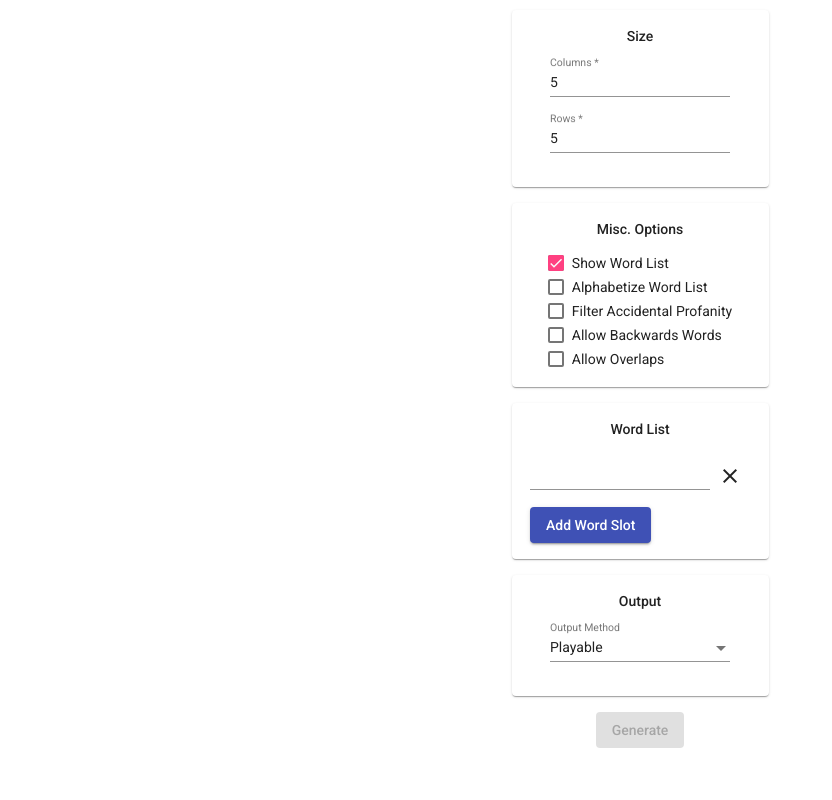
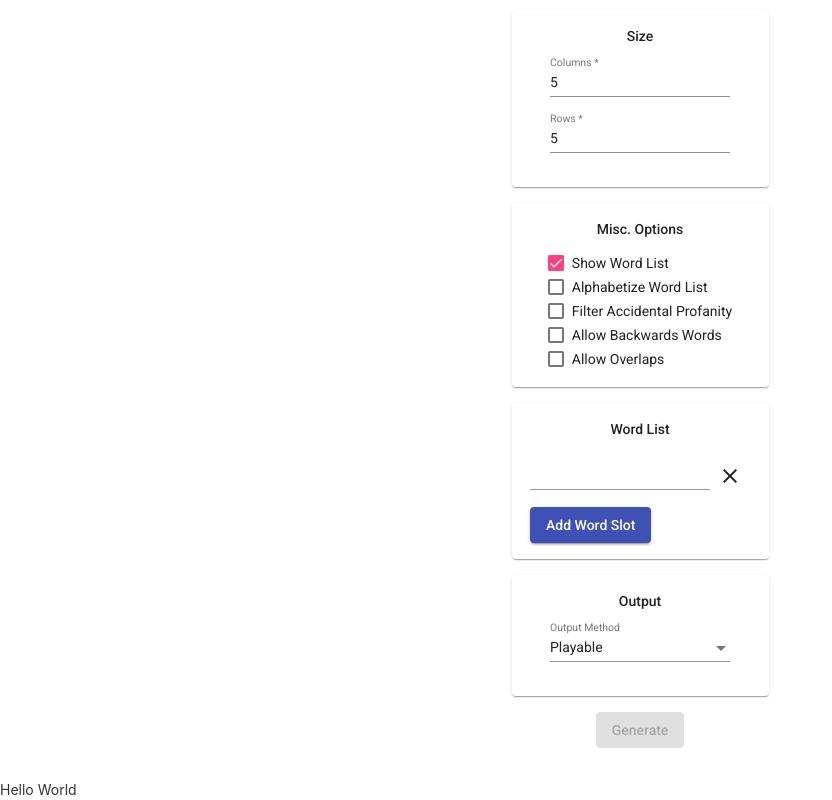
Before and after one commit to rrowe404/wordsearch, an Angular app: page / in a window 1280 px wide. Shown: the part 297-1097 px from the top of the page, without its empty margins (0-832 px from the left). Before the commit the page ends 1045 px from the top, so only its background shows below. Built offline with nearby package versions, Linux system fonts and the light colour scheme.

Commit message:
introduce React and create a dummy component to show that it works

```diff
--- a/package.json
+++ b/package.json
@@ -22,6 +22,10 @@
     "@angular/platform-browser": "~9.1.1",
     "@angular/platform-browser-dynamic": "~9.1.1",
     "@angular/router": "~9.1.1",
+    "@types/react": "^17.0.0",
+    "@types/react-dom": "^17.0.0",
+    "react": "^17.0.1",
+    "react-dom": "^17.0.1",
     "rxjs": "~6.5.4",
     "tslib": "^1.10.0",
     "zone.js": "~0.10.2"
@@ -33,7 +37,7 @@
     "@angular/language-service": "~9.1.1",
     "@types/jasmine": "~3.5.0",
     "@types/jasminewd2": "~2.0.3",
-    "@types/node": "^12.11.1",
+    "@types/node": "^12.19.8",
     "angular-cli-ghpages": "^0.6.2",
     "codelyzer": "^5.1.2",
     "jasmine-core": "~3.5.0",
--- /dev/null
+++ b/src/UI/Button/ReactButtonComponent.tsx
@@ -0,0 +1,11 @@
+import * as React from 'react';
+
+export class ButtonComponent extends React.Component {
+    constructor(props) {
+        super(props);
+    }
+
+    render() {
+        return ( <div>Hello World</div> );
+    }
+}
--- a/src/app/app.component.html
+++ b/src/app/app.component.html
@@ -12,3 +12,5 @@
 </div>
 
 <router-outlet></router-outlet>
+
+<div id="react_container"></div>
--- a/src/app/app.component.ts
+++ b/src/app/app.component.ts
@@ -1,10 +1,19 @@
-import { Component } from '@angular/core';
+import { Component, OnInit } from '@angular/core';
+import * as React from 'react';
+import * as ReactDOM from 'react-dom';
+import { ButtonComponent } from 'src/UI/Button/ReactButtonComponent';
 
 @Component({
   selector: 'wordsearch-root',
   templateUrl: './app.component.html',
   styleUrls: ['./app.component.less']
 })
-export class AppComponent {
+export class AppComponent implements OnInit {
   title = 'wordsearch';
+
+  ngOnInit() {
+    let container = document.querySelector('#react_container');
+    ReactDOM.render(React.createElement(ButtonComponent), container);
+
+  }
 }
--- a/tsconfig.json
+++ b/tsconfig.json
@@ -7,6 +7,7 @@
     "declaration": false,
     "downlevelIteration": true,
     "experimentalDecorators": true,
+    "jsx": "react",
     "module": "esnext",
     "moduleResolution": "node",
     "importHelpers": true,
```
Also changed, not shown: 1 other file (tests, documents, lock files or other folders).
